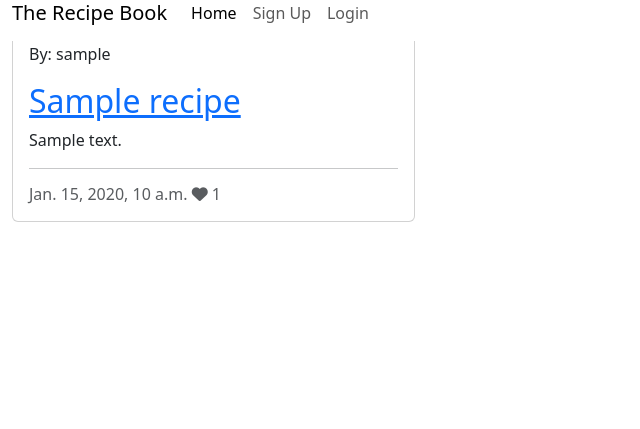
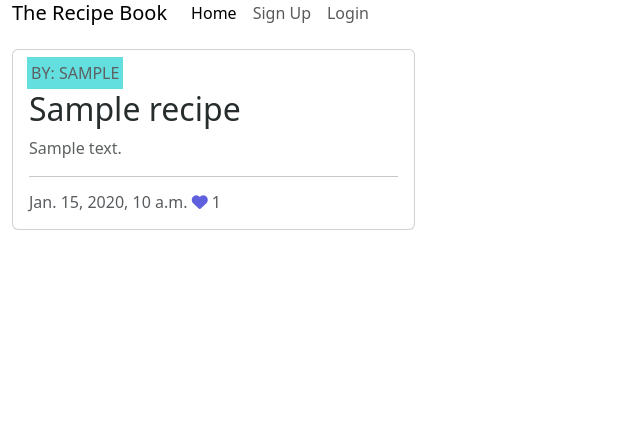
Before and after one commit to cameronk97/The_Recipe_Book, a Django app: page / in a window 1280 px wide. Shown: the part 15-444 px from the top of the page, without its empty margins (0-640 px from the left). Run offline with Django 3.2, Linux system fonts and the light colour scheme; tables that the repository leaves empty hold one stand-in row (values such as "Sample post"); some libraries are stand-ins or nearby versions.

Commit message:
Add basic CSS styling for recipe cards and pages

```diff
--- a/static/css/style.css
+++ b/static/css/style.css
@@ -1,3 +1,8 @@
+body {
+    background-color: #F5E6E8;
+    color: #272d2d;
+}
+
 .bg-image {
     max-height: 84vh;
     position: relative;
@@ -17,3 +22,58 @@
     flex-direction: column;
     align-items: center;
 }
+
+.card {
+    border: none;
+    background-color: #F5E6E8;
+    margin-top: 3rem;
+}
+
+.image-container {
+    position: relative;
+}
+
+.image-flash {
+    position: absolute;
+    bottom: 5%;
+    min-width: 20%;
+    left: -2px;
+    background-color: #64dfdf;
+}
+
+.author {
+    color: #5d6161;
+    margin: 4px;
+    text-transform: uppercase;
+}
+
+.recipe-link, a i {
+    text-decoration: none;
+    color: #272d2d;
+}
+
+.recipe-link:hover, a i:hover,
+.page-link {
+    color: #5E60DE;
+}
+
+.card-text {
+    color: #5d6161;
+}
+
+.card-text i {
+    color: #5E60DE;
+}
+
+.masthead {
+    margin-top: 3.5rem;
+}
+
+.masthead-text {
+    background-color: #FFFFFF;
+    color: #272d2d;
+}
+
+.recipe-description {
+    color: #5d6161;
+}
```
